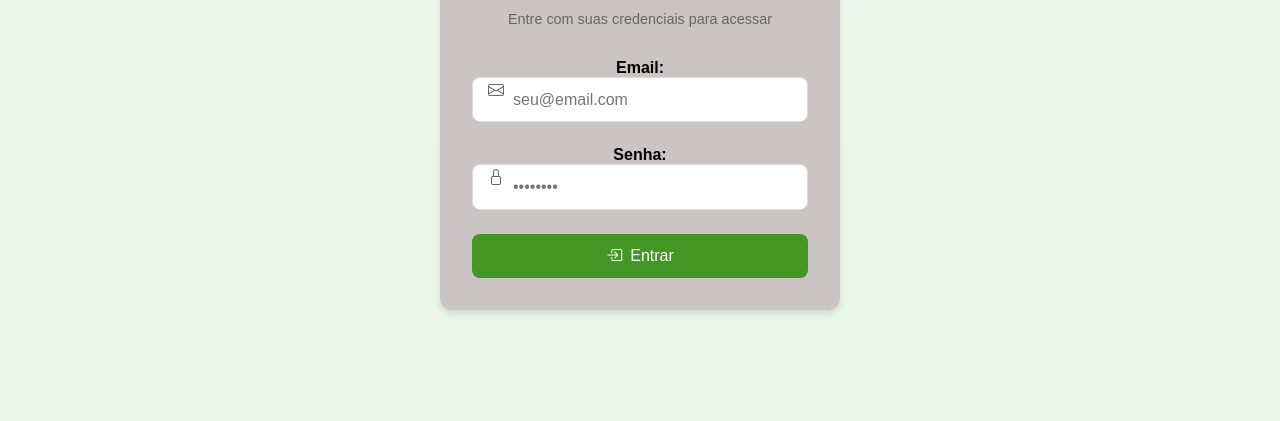
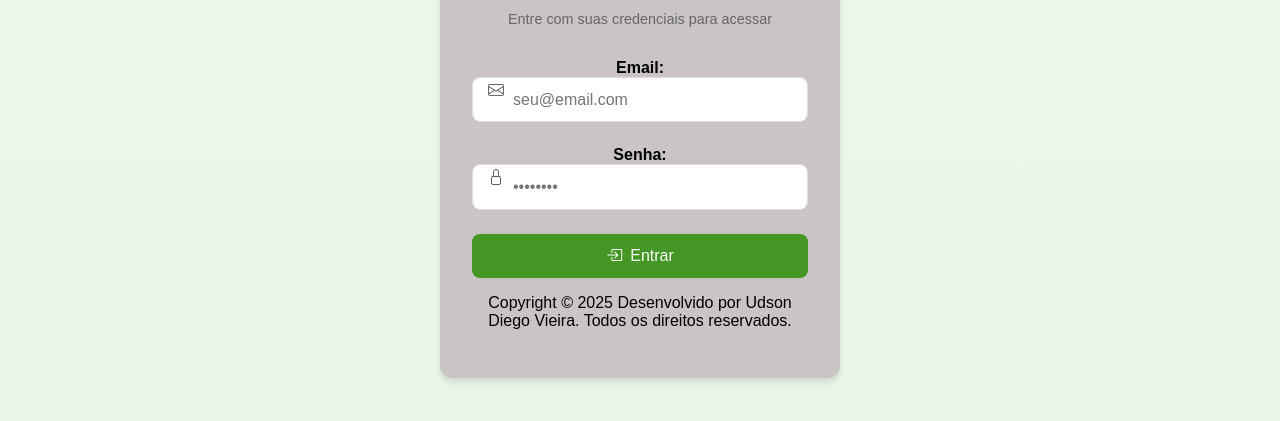
Before and after one commit to udson2897/NCAL, a plain HTML site: page index.html in a window 1280 px wide. Shown: the part 345-766 px from the top of the page. Drawn offline with nearby package versions, Linux system fonts and the light colour scheme.

Commit message:
Update index.html

```diff
--- a/index.html
+++ b/index.html
@@ -41,5 +41,10 @@
     <script src="https://cdn.jsdelivr.net/npm/@supabase/supabase-js@2"></script>
     <script src="config.js"></script>
     <script src="script.js"></script>
+
+    <footer id="footer">
+
+        <p>Copyright &copy; 2025 Desenvolvido por Udson Diego Vieira. Todos os direitos reservados.</p>
+    </footer>
 </body>
 </html>
```
